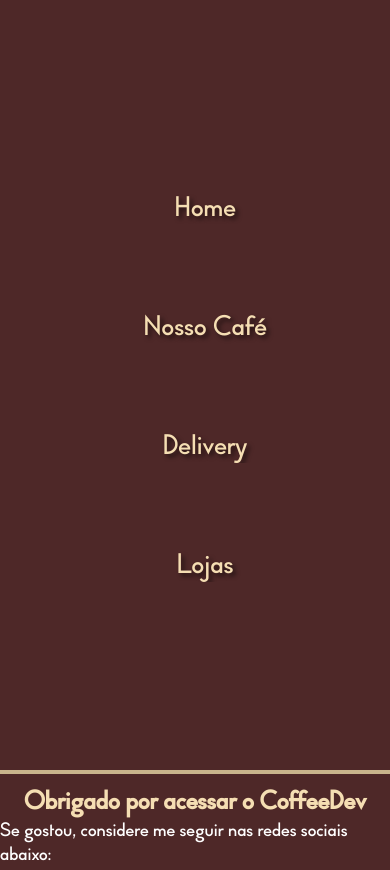
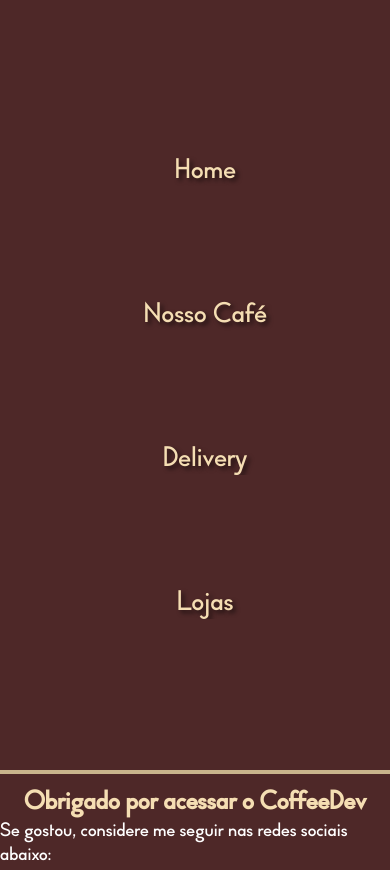
Before and after one commit to xDef4lt/navbar-responsiva, a plain HTML site: page index.html in a window 390 px wide. Both pictures are taken after a click on the element 225 px from the left and 21 px from the top of the page. Shown: the part 62-932 px from the top of the page. Drawn offline with Linux system fonts and the light colour scheme.

Commit message:
Update style.css

```diff
--- a/css/style.css
+++ b/css/style.css
@@ -231,7 +231,7 @@ footer img.icon:hover {
         display: flex;
         width: 100%;
         flex-direction: column;
-        gap: 75px;
+        gap: 100px;
         justify-content: center;
         align-items: center;
     }
```
